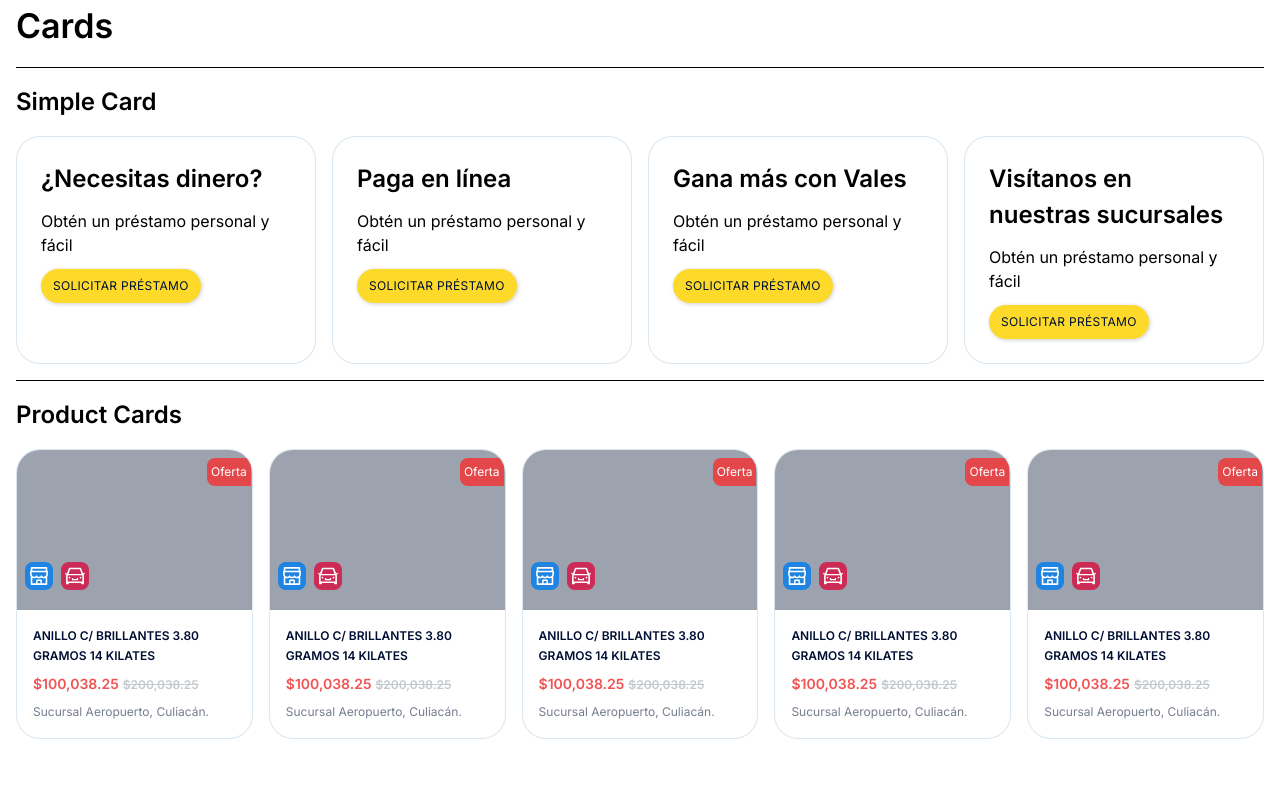
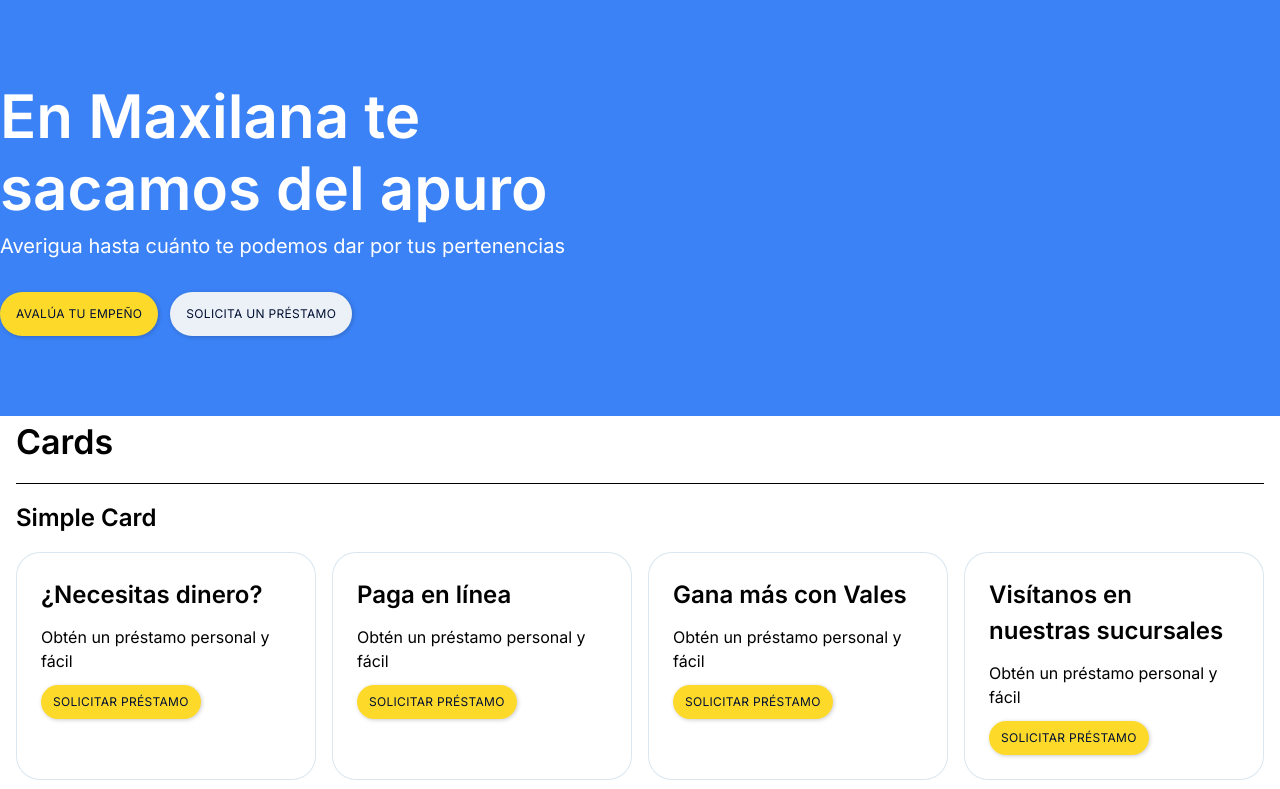
Before and after one commit to maxilana/maxilana-web, a Next.js app: page / in a window 1280 px wide. Shown: the top 789 px of the page. Built offline with nearby package versions, Linux system fonts and the light colour scheme.

Commit message:
Componente Hero

```diff
--- /dev/null
+++ b/components/common/Hero/Hero.module.css
@@ -0,0 +1,36 @@
+.root {
+  @apply relative bg-blue-500;
+}
+
+.wrapper {
+  @apply flex flex-col items-start justify-end container mx-auto px-4;
+  @apply md:px-10;
+  @apply lg:px-0;
+}
+
+.cover {
+  @apply w-full h-[420px] absolute left-0 top-0;
+  @apply sm:h-auto sm:min-h-[319px];
+  @apply md:min-h-[680px];
+}
+
+.body {
+  @apply py-8;
+  @apply sm:py-20;
+  @apply md:max-w-2xl;
+}
+
+.title {
+  @apply text-xl text-white mb-2;
+  @apply md:text-4xl;
+}
+
+.subtitle {
+  @apply text-white text-base mb-4;
+  @apply md:text-lg md:mb-8;
+}
+
+.actionsWrap {
+  @apply flex flex-col items-start space-y-3;
+  @apply md:flex-row md:space-y-0 md:space-x-3;
+}
--- /dev/null
+++ b/components/common/Hero/Hero.tsx
@@ -0,0 +1,34 @@
+import { FC, ReactNode } from "react";
+import Image from 'next/image';
+
+import styles from './Hero.module.css';
+
+interface Props {
+  title: string;
+  subtitle?: string;
+  cover?: ReactNode;
+  actions?: ReactNode;
+}
+
+const Hero: FC<Props> = ({ title, subtitle = null, actions = null }) => {
+  return (
+    <div className={styles.root}>
+      <div className={styles.wrapper}>
+        <div className={styles.body}>
+          <h1 className={styles.title}>{title}</h1>
+          {subtitle !== null && (
+            <p className={styles.subtitle}>Averigua hasta cuánto te podemos dar por tus pertenencias</p>
+          )}
+          {actions !== null && (
+            <div className={styles.actionsWrap}>
+              {actions}
+            </div>
+          )}
+        </div>
+      </div>
+    </div>
+  )
+}
+
+
+export default Hero;
--- /dev/null
+++ b/components/common/Hero/index.ts
@@ -0,0 +1 @@
+export { default } from './Hero';
--- a/components/common/index.ts
+++ b/components/common/index.ts
@@ -1 +1,2 @@
+export { default as Hero } from './Hero';
 export { default as SocialMenu } from './SocialMenu';
--- a/components/ui/Button/Button.module.css
+++ b/components/ui/Button/Button.module.css
@@ -1,7 +1,7 @@
 .root {
   padding: 12px 16px;
   box-shadow: 1px 1px 4px 0px #00000033;
-  @apply bg-surface-dark rounded uppercase text-primary text-xs tracking-wide inline-flex flex-row items-center;
+  @apply bg-surface-dark rounded uppercase text-primary text-xs tracking-wide flex flex-row items-center;
 }
 
 .root:hover,
--- a/pages/index.tsx
+++ b/pages/index.tsx
@@ -1,6 +1,7 @@
 import Head from 'next/head';
-import { useState } from 'react';
+import React, { useState } from 'react';
 
+import { Hero } from '~/components/common';
 import { Footer, HStack, VStack } from '~/components/layout';
 import { Badge, Tag, Card, Button, ProductCard } from '~/components/ui';
 
@@ -20,6 +21,16 @@
         <link rel='icon' href='/favicon.ico' />
       </Head>
 
+      <Hero
+        title="En Maxilana te sacamos del apuro"
+        subtitle="Averigua hasta cuánto te podemos dar por tus pertenencias"
+        actions={(
+          <React.Fragment>
+            <Button text="Avalúa tu empeño" theme="primary" />
+            <Button text="Solicita un préstamo" />
+          </React.Fragment>
+        )}
+      />
       <main className='container mx-auto px-4'>
         <div className="mb-10">
           <h4 className="mb-4">Cards</h4>
```
Also changed, not shown: public/demo-hero.jpg (added).
